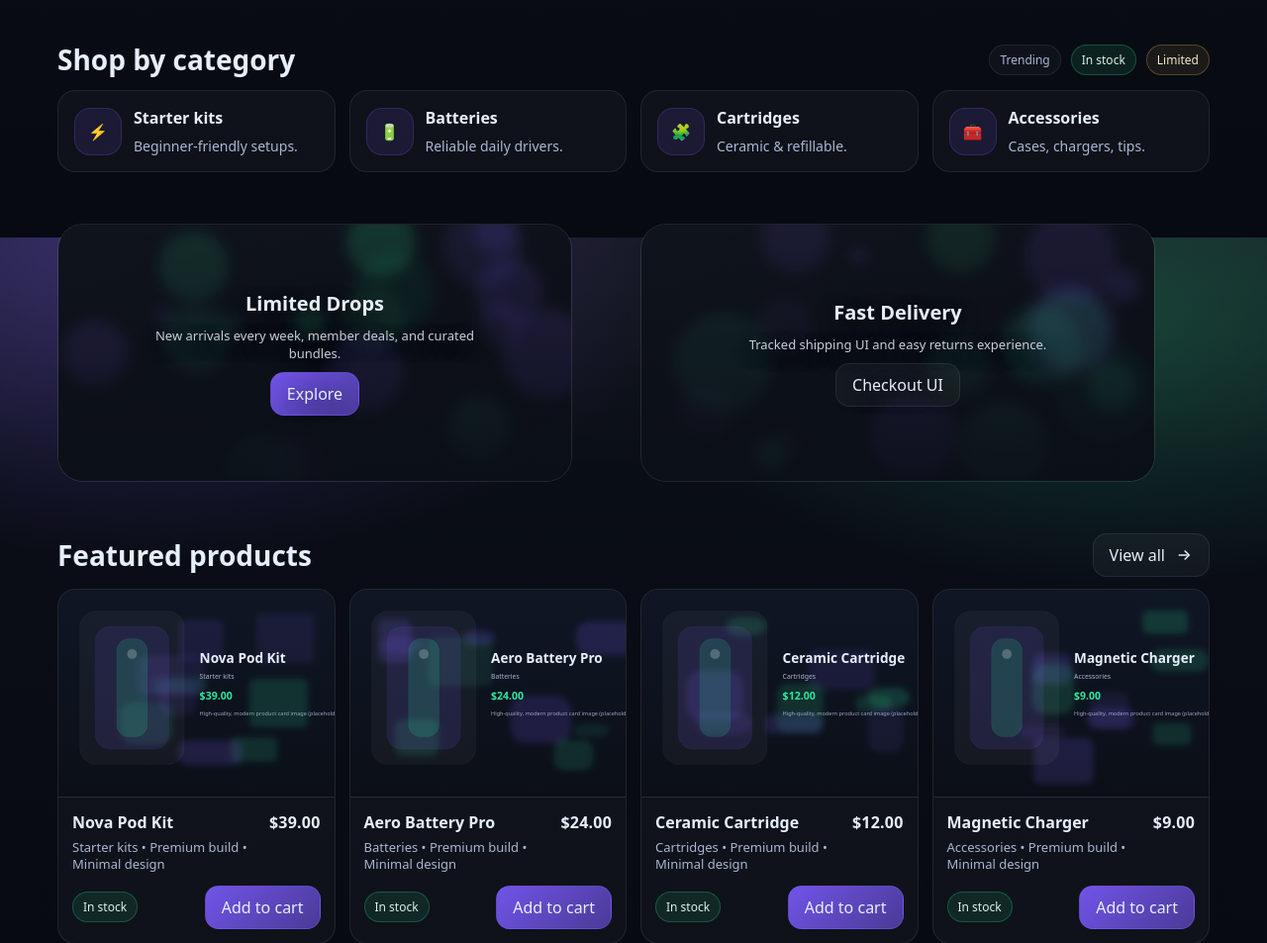
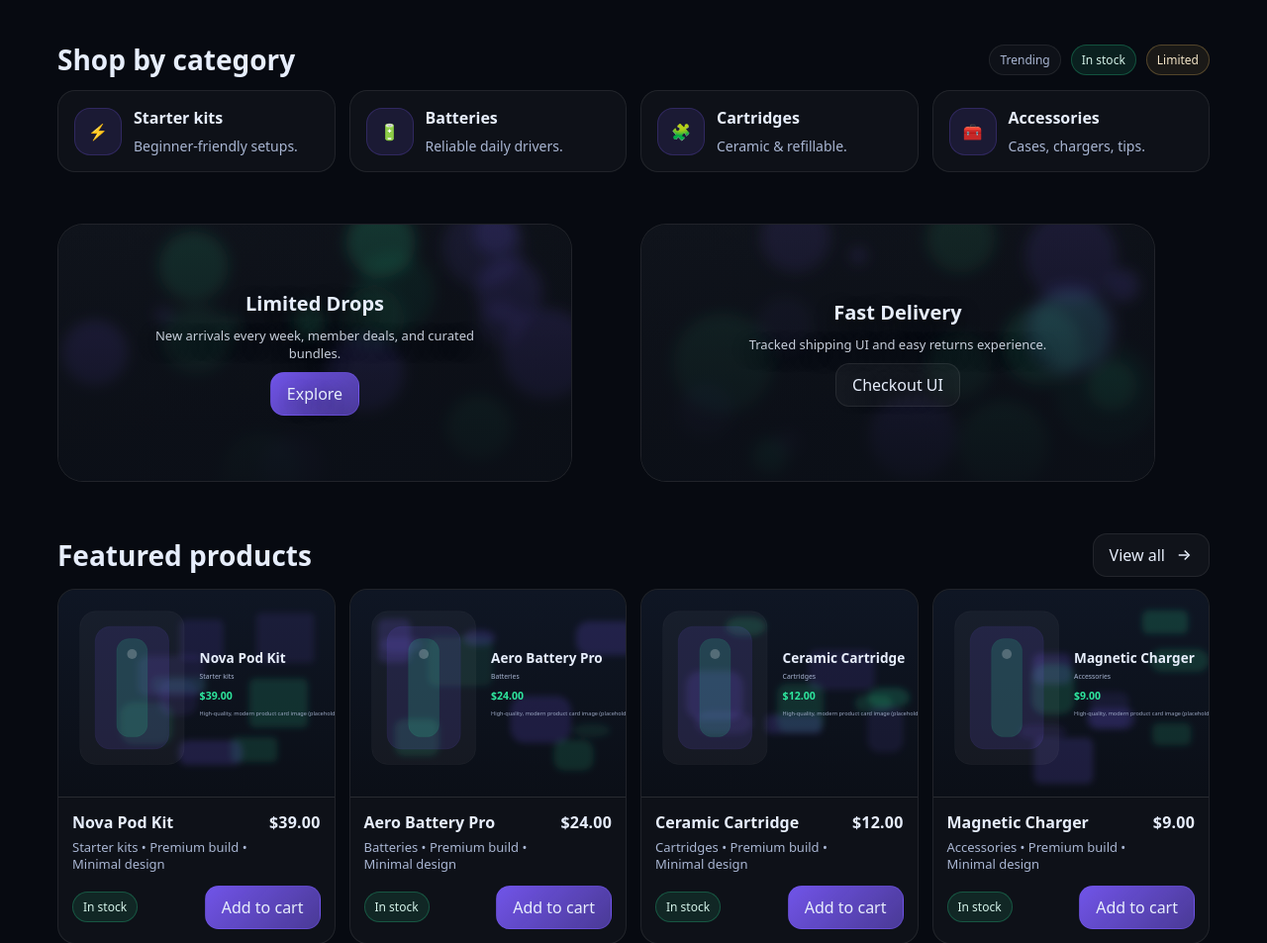
Before and after one commit to Brebston/py-store-24, a Django app: template templates/core/index.html in a window 1280 px wide. Shown: the part 560-1513 px from the top of the page at 99% size. Run offline with Django 3.2, Linux system fonts and the light colour scheme; the template is opened without the code that fills it, so the values that code supplies are empty.

Commit message:
Fixed the problem with gradient in body

```diff
--- a/static/styles/css/main.css
+++ b/static/styles/css/main.css
@@ -32,12 +32,28 @@
 
 *{box-sizing:border-box}
 html,body{height:100%}
+
+main{
+  position: relative;
+  z-index: 1;
+}
+
 body{
   margin:0;
   font-family: ui-sans-serif, system-ui, -apple-system, Segoe UI, Roboto, Helvetica, Arial, "Apple Color Emoji","Segoe UI Emoji";
   color:var(--text);
-  background: var(--grad), linear-gradient(180deg, var(--bg), var(--bg2));
+  background: var(--bg2);
 }
+
+body::before{
+  content:"";
+  position:fixed;
+  inset:0;
+  background: var(--grad);
+  z-index:-1;
+  pointer-events:none;
+}
+
 a{color:inherit; text-decoration:none}
 img{max-width:100%; display:block}
 button, input, select, textarea{font:inherit; color:inherit}
--- a/templates/base.html
+++ b/templates/base.html
@@ -59,10 +59,10 @@
   </div>
 </div>
 
-<main class="content">
+
 {% block content %}
 {% endblock %}
-</main>
+
 
 <footer class="footer">
   <div class="container">
```
Also changed, not shown: templates/users/profile.html (+27 -50 lines).
